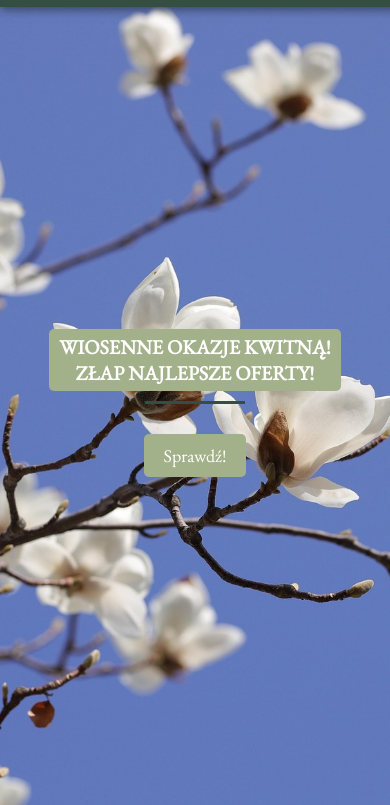
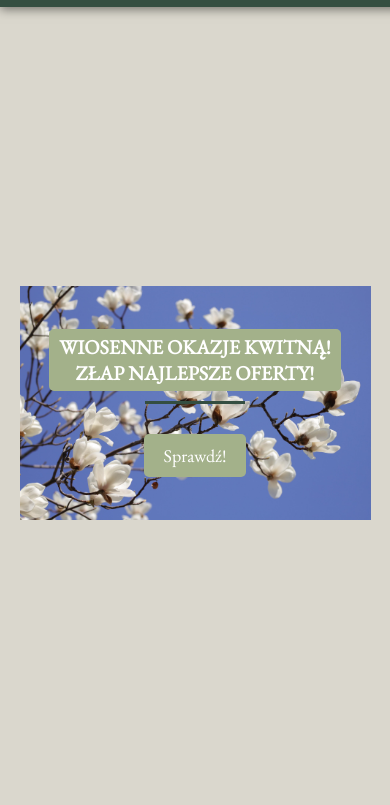
Before and after one commit to w989203re/okazjewpadly, a plain HTML site: page index.html in a window 390 px wide. Shown: the part 39-844 px from the top of the page. Drawn offline with nearby package versions, Linux system fonts and the light colour scheme.

Commit message:
Add files via upload

```diff
--- a/index.html
+++ b/index.html
@@ -140,6 +140,10 @@
     #home {
         padding: 20px;
         justify-content: center;
+        background-size: 90%; /* Zmniejsza tło do 90% szerokości */
+        background-position: center;
+        background-repeat: no-repeat;
+        background-color: #dad7cd; /* Kolor tła jako obramówka */
     }
 }
 
```
